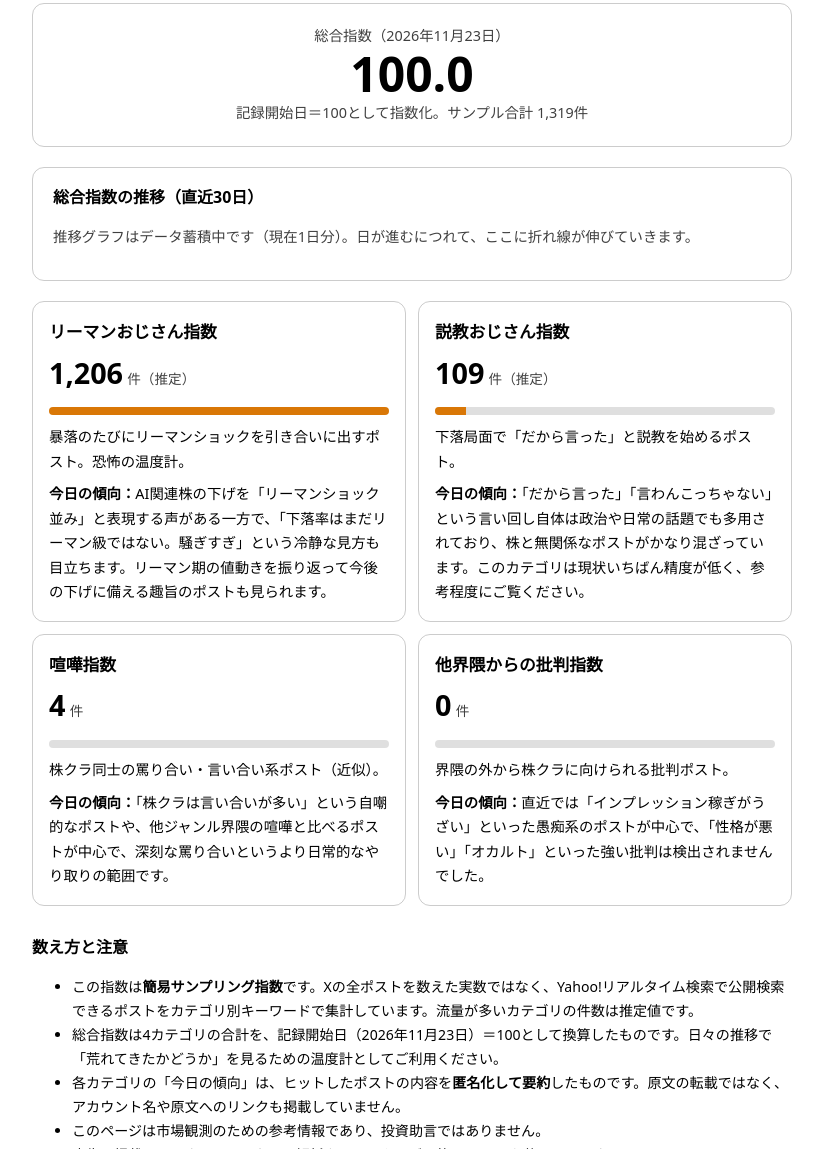
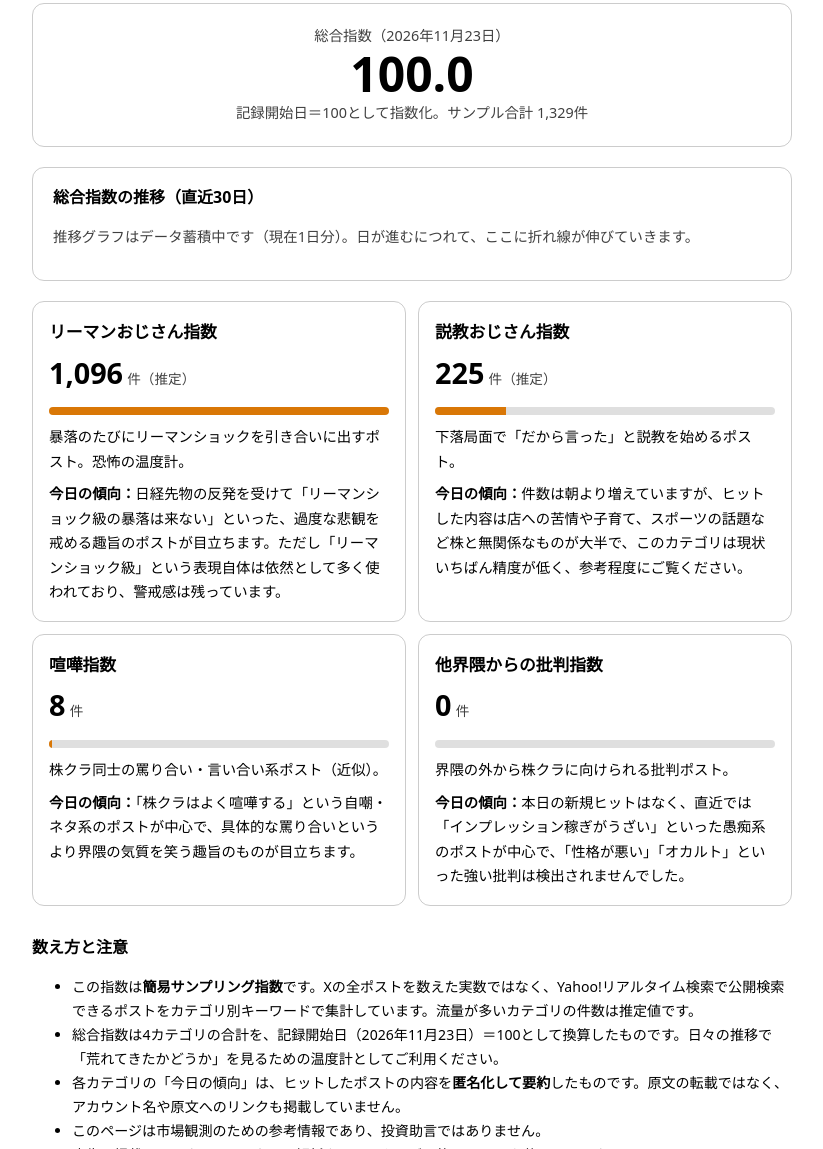
Before and after one commit to kabukurasentiment-art/kabukurasentiment-art.github.io, a plain HTML site: page index.html in a window 1280 px wide. Shown: the part 139-1288 px from the top of the page, without its empty margins (228-1051 px from the left). Drawn offline with Linux system fonts and the light colour scheme.

Commit message:
Update sentiment index for 2026-11-23

```diff
--- a/index.html
+++ b/index.html
@@ -39,7 +39,7 @@
   <div class="composite">
     <div class="label">総合指数（2026年11月23日）</div>
     <div class="num">100.0</div>
-    <div class="label">記録開始日＝100として指数化。サンプル合計 1,319件</div>
+    <div class="label">記録開始日＝100として指数化。サンプル合計 1,329件</div>
   </div>
 
   <div class="chart">
@@ -50,31 +50,31 @@
   <div class="cards">
     <div class="card">
       <h2>リーマンおじさん指数</h2>
-      <div><span class="count">1,206</span> <span class="unit">件（推定）</span></div>
+      <div><span class="count">1,096</span> <span class="unit">件（推定）</span></div>
       <div class="bar"><div style="width:100%"></div></div>
       <p>暴落のたびにリーマンショックを引き合いに出すポスト。恐怖の温度計。</p>
-      <p><strong>今日の傾向：</strong>AI関連株の下げを「リーマンショック並み」と表現する声がある一方で、「下落率はまだリーマン級ではない。騒ぎすぎ」という冷静な見方も目立ちます。リーマン期の値動きを振り返って今後の下げに備える趣旨のポストも見られます。</p>
+      <p><strong>今日の傾向：</strong>日経先物の反発を受けて「リーマンショック級の暴落は来ない」といった、過度な悲観を戒める趣旨のポストが目立ちます。ただし「リーマンショック級」という表現自体は依然として多く使われており、警戒感は残っています。</p>
     </div>
     <div class="card">
       <h2>説教おじさん指数</h2>
-      <div><span class="count">109</span> <span class="unit">件（推定）</span></div>
-      <div class="bar"><div style="width:9%"></div></div>
+      <div><span class="count">225</span> <span class="unit">件（推定）</span></div>
+      <div class="bar"><div style="width:21%"></div></div>
       <p>下落局面で「だから言った」と説教を始めるポスト。</p>
-      <p><strong>今日の傾向：</strong>「だから言った」「言わんこっちゃない」という言い回し自体は政治や日常の話題でも多用されており、株と無関係なポストがかなり混ざっています。このカテゴリは現状いちばん精度が低く、参考程度にご覧ください。</p>
+      <p><strong>今日の傾向：</strong>件数は朝より増えていますが、ヒットした内容は店への苦情や子育て、スポーツの話題など株と無関係なものが大半で、このカテゴリは現状いちばん精度が低く、参考程度にご覧ください。</p>
     </div>
     <div class="card">
       <h2>喧嘩指数</h2>
-      <div><span class="count">4</span> <span class="unit">件</span></div>
-      <div class="bar"><div style="width:0%"></div></div>
+      <div><span class="count">8</span> <span class="unit">件</span></div>
+      <div class="bar"><div style="width:1%"></div></div>
       <p>株クラ同士の罵り合い・言い合い系ポスト（近似）。</p>
-      <p><strong>今日の傾向：</strong>「株クラは言い合いが多い」という自嘲的なポストや、他ジャンル界隈の喧嘩と比べるポストが中心で、深刻な罵り合いというより日常的なやり取りの範囲です。</p>
+      <p><strong>今日の傾向：</strong>「株クラはよく喧嘩する」という自嘲・ネタ系のポストが中心で、具体的な罵り合いというより界隈の気質を笑う趣旨のものが目立ちます。</p>
     </div>
     <div class="card">
       <h2>他界隈からの批判指数</h2>
       <div><span class="count">0</span> <span class="unit">件</span></div>
       <div class="bar"><div style="width:0%"></div></div>
       <p>界隈の外から株クラに向けられる批判ポスト。</p>
-      <p><strong>今日の傾向：</strong>直近では「インプレッション稼ぎがうざい」といった愚痴系のポストが中心で、「性格が悪い」「オカルト」といった強い批判は検出されませんでした。</p>
+      <p><strong>今日の傾向：</strong>本日の新規ヒットはなく、直近では「インプレッション稼ぎがうざい」といった愚痴系のポストが中心で、「性格が悪い」「オカルト」といった強い批判は検出されませんでした。</p>
     </div>
   </div>
 
```
